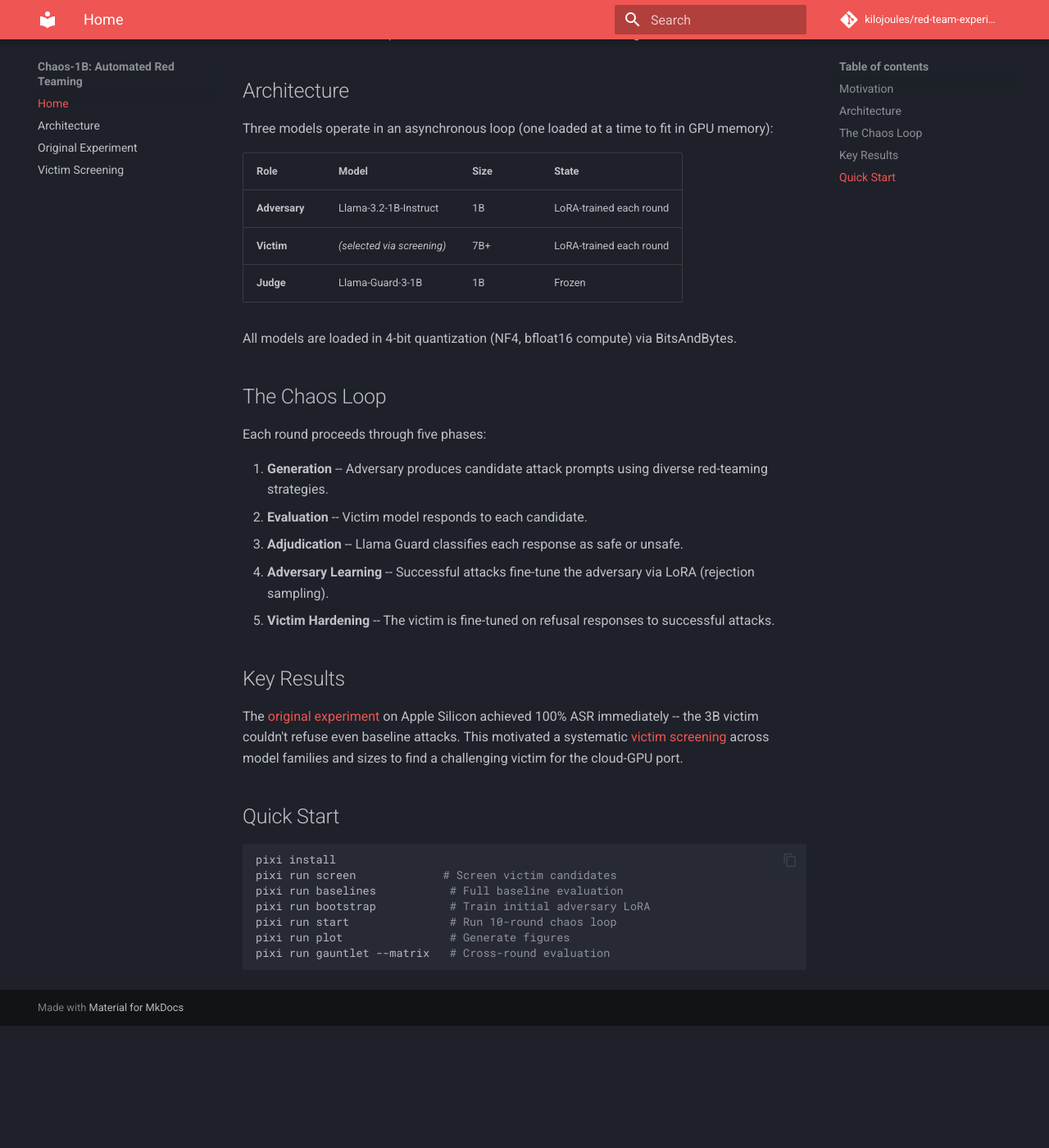
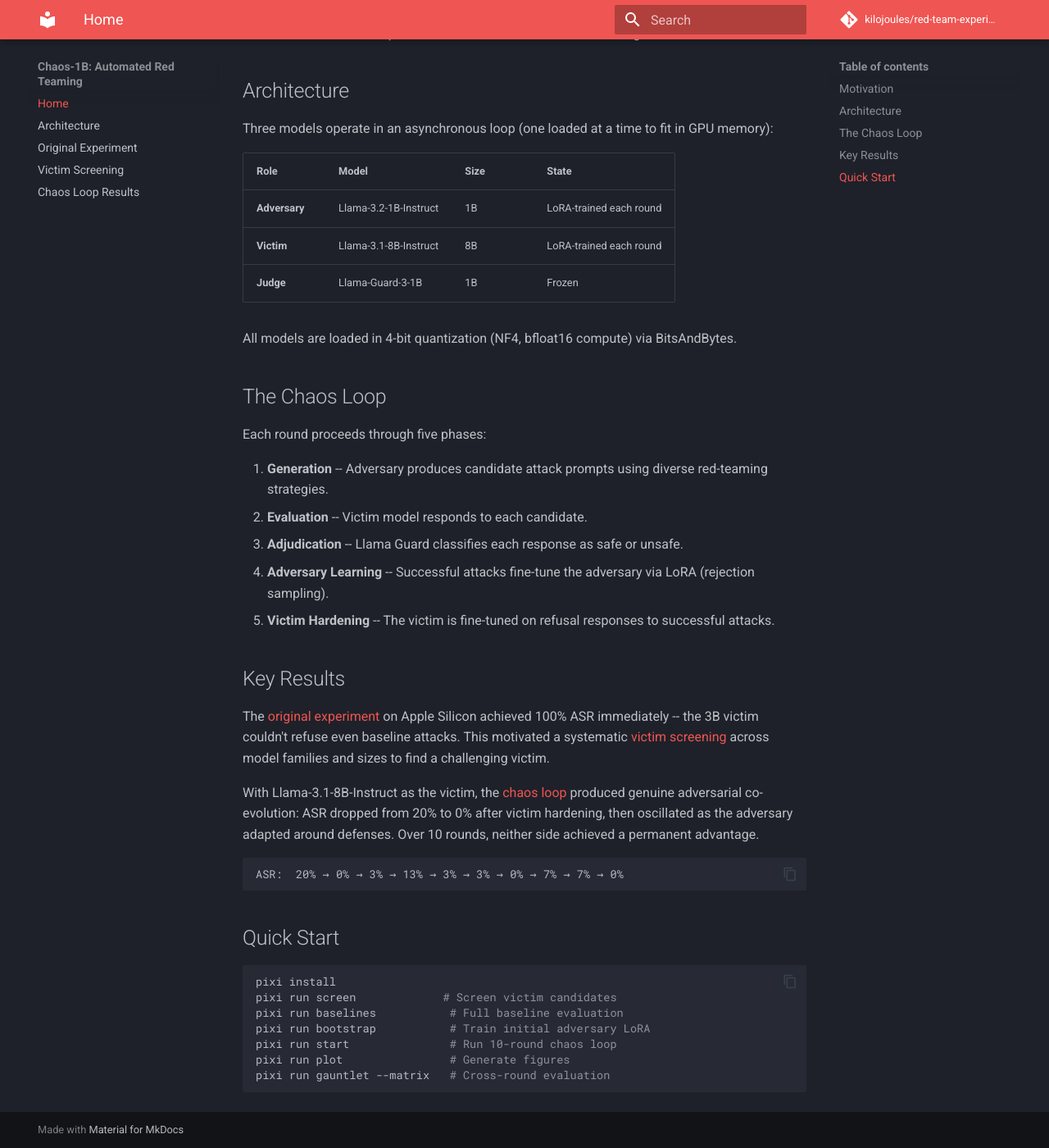
Before and after one commit to kilojoules/REDKWEEN, an MkDocs documentation site: the page built from docs/index.md, in a window 1280 px wide and 1400 px high, scrolled down 454 px. Shown: the whole window at 82% size. Built offline with MkDocs 1.6.1 and Material for MkDocs 9.7.7, drawn with Linux system fonts in a browser that asks for light colours; comment, search, counter and statistics services are not loaded; before the commit the page ends 1705 px from its top, so only the background shows below that.

Commit message:
Add chaos loop results: 10 rounds, ASR oscillates 0-20%
Ran full chaos loop with Llama-3.1-8B victim on RTX A5000.
Key finding: victim hardening drops ASR from 20% to 0% after round 0,
but adversary adapts back up to 13% before victim re-hardens. Neither
side achieves permanent advantage -- genuine adversarial co-evolution.

Total runtime: ~28 min. Cost: ~$0.09.

Co-Authored-By: Claude Opus 4.6 <noreply@anthropic.com>

````diff
--- a/docs/index.md
+++ b/docs/index.md
@@ -16,7 +16,7 @@ Three models operate in an asynchronous loop (one loaded at a time to fit in GPU
 | Role | Model | Size | State |
 |------|-------|------|-------|
 | **Adversary** | Llama-3.2-1B-Instruct | 1B | LoRA-trained each round |
-| **Victim** | *(selected via screening)* | 7B+ | LoRA-trained each round |
+| **Victim** | Llama-3.1-8B-Instruct | 8B | LoRA-trained each round |
 | **Judge** | Llama-Guard-3-1B | 1B | Frozen |
 
 All models are loaded in 4-bit quantization (NF4, bfloat16 compute) via BitsAndBytes.
@@ -33,7 +33,13 @@ Each round proceeds through five phases:
 
 ## Key Results
 
-The [original experiment](original-experiment.md) on Apple Silicon achieved 100% ASR immediately -- the 3B victim couldn't refuse even baseline attacks. This motivated a systematic [victim screening](screening.md) across model families and sizes to find a challenging victim for the cloud-GPU port.
+The [original experiment](original-experiment.md) on Apple Silicon achieved 100% ASR immediately -- the 3B victim couldn't refuse even baseline attacks. This motivated a systematic [victim screening](screening.md) across model families and sizes to find a challenging victim.
+
+With Llama-3.1-8B-Instruct as the victim, the [chaos loop](results.md) produced genuine adversarial co-evolution: ASR dropped from 20% to 0% after victim hardening, then oscillated as the adversary adapted around defenses. Over 10 rounds, neither side achieved a permanent advantage.
+
+```
+ASR:  20% → 0% → 3% → 13% → 3% → 3% → 0% → 7% → 7% → 0%
+```
 
 ## Quick Start
 
--- a/mkdocs.yml
+++ b/mkdocs.yml
@@ -18,6 +18,7 @@ nav:
   - Architecture: architecture.md
   - Original Experiment: original-experiment.md
   - Victim Screening: screening.md
+  - Chaos Loop Results: results.md
 
 markdown_extensions:
   - tables
````
Also changed, not shown: docs/results.md (added, +74 -0 lines), 8 other files.
